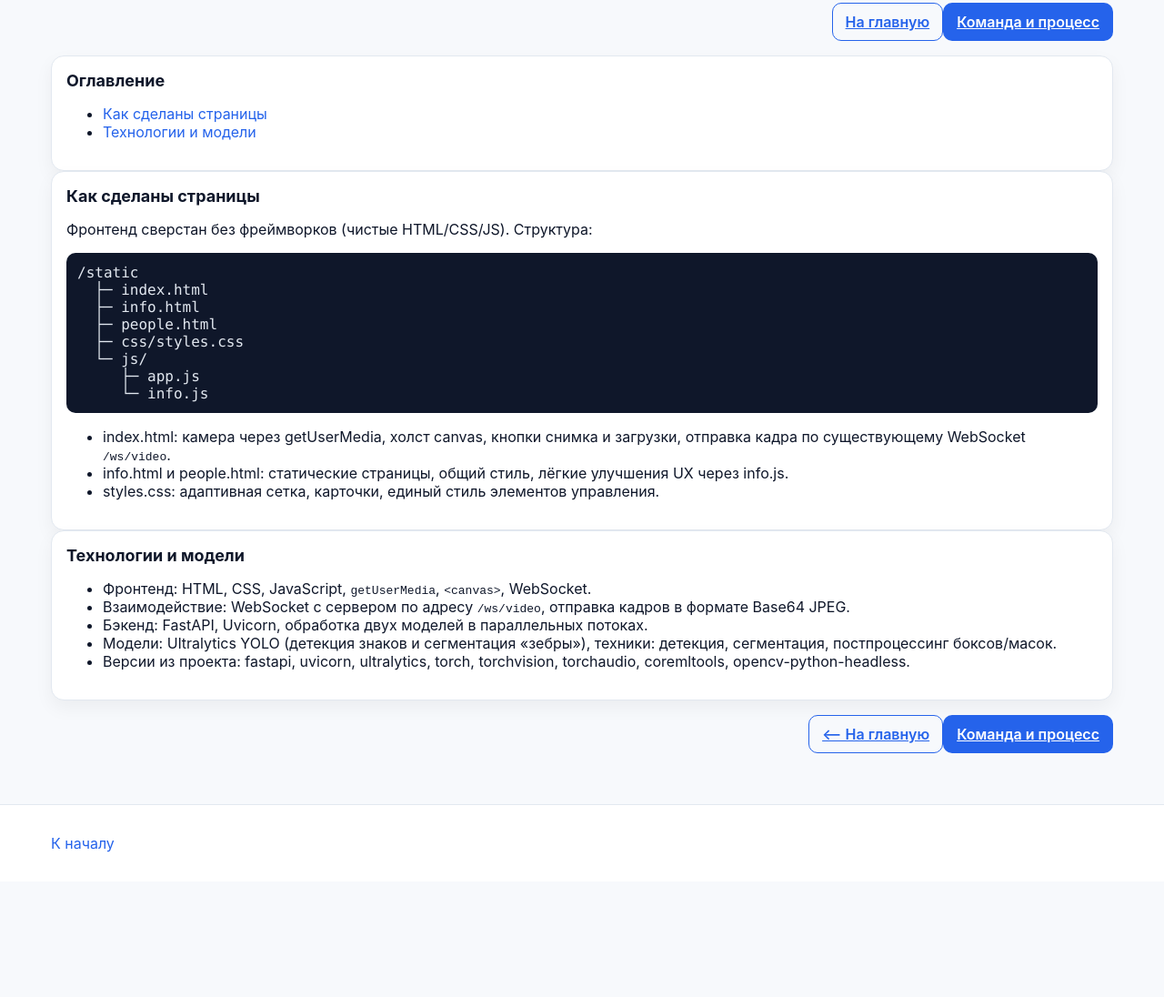
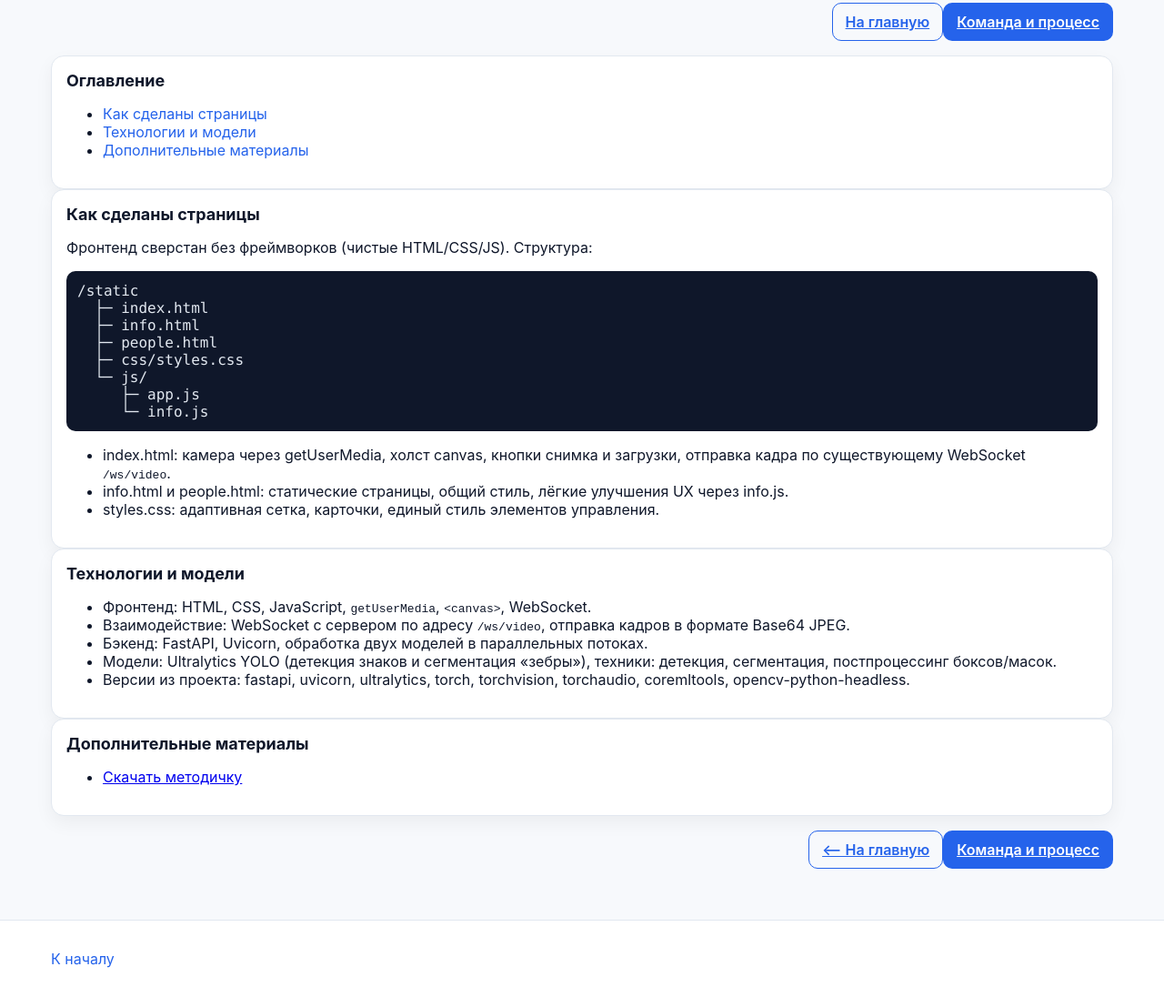
Before and after one commit to sackvoich/road-vision-app, a plain HTML site: page static/info.html in a window 1280 px wide. Shown: the part 122-1218 px from the top of the page at 91% size. Before the commit the page ends 1091 px from the top, so only its background shows below. Drawn offline with Linux system fonts and the light colour scheme.

Commit message:
add metodichka.pdf downloading link

```diff
--- a/static/info.html
+++ b/static/info.html
@@ -25,6 +25,7 @@
             <ul>
                 <li><a class="anchor" href="#how">Как сделаны страницы</a></li>
                 <li><a class="anchor" href="#tech">Технологии и модели</a></li>
+                <li><a class="anchor" href="#downloads">Дополнительные материалы</a></li>
             </ul>
         </section>
 
@@ -57,6 +58,13 @@
             </ul>
         </section>
 
+        <section class="card" id="downloads">
+            <h2>Дополнительные материалы</h2>
+            <ul>
+                <li><a href="/static/downloads/methodichka.pdf" download>Скачать методичку</a></li>
+            </ul>
+        </section>
+
         <nav class="top-nav">
             <a class="button ghost" href="/static/index.html">⟵ На главную</a>
             <a class="button" href="/static/people.html">Команда и процесс</a>
```
